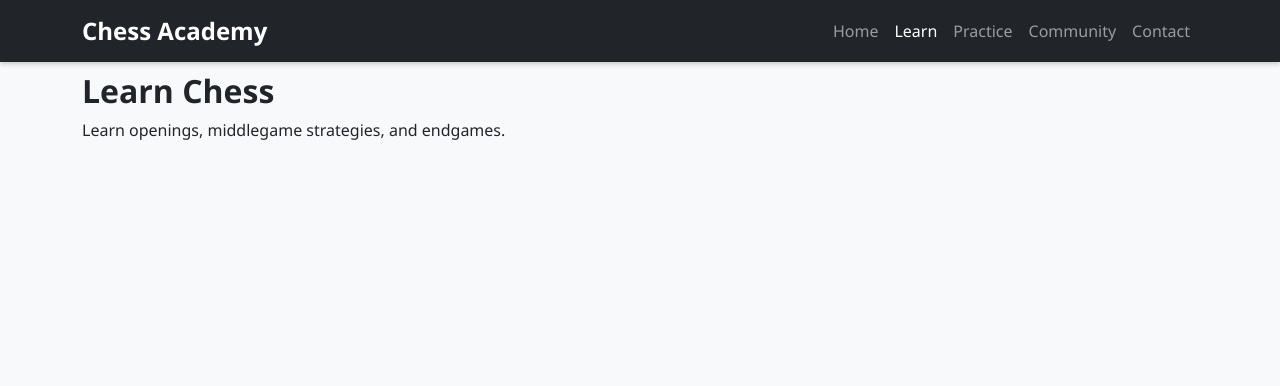
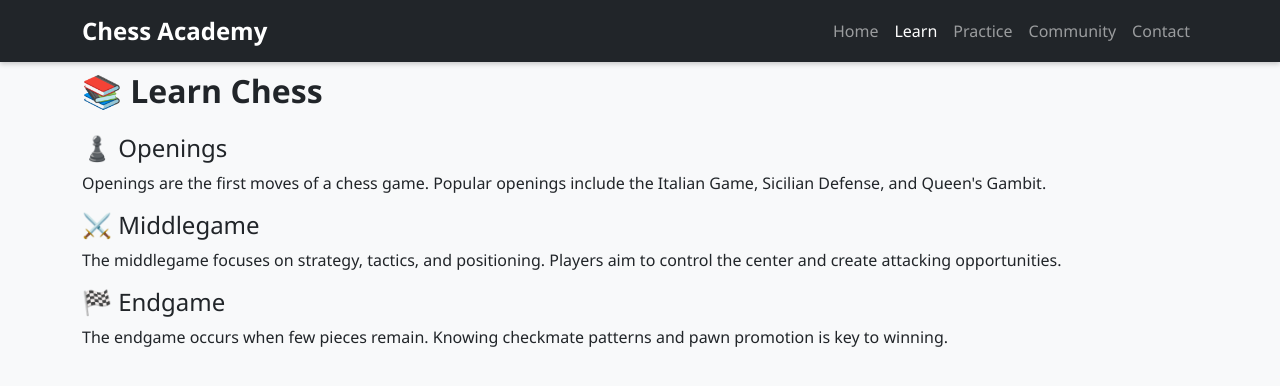
Before and after one commit to cse25-425/WMD-Assignment, a plain HTML site: page learn.html in a window 1280 px wide. Drawn offline with nearby package versions, Linux system fonts and the light colour scheme.

Commit message:
Updated Website version

```diff
--- a/learn.html
+++ b/learn.html
@@ -25,9 +25,27 @@
 </nav>
 
 <section class="container my-5">
-<h2>Learn Chess</h2>
-<p>Learn openings, middlegame strategies, and endgames.</p>
+    <h2 class="mb-4">📚 Learn Chess</h2>
+
+    <h4>♟️ Openings</h4>
+    <p>
+        Openings are the first moves of a chess game. Popular openings include
+        the Italian Game, Sicilian Defense, and Queen's Gambit.
+    </p>
+
+    <h4>⚔️ Middlegame</h4>
+    <p>
+        The middlegame focuses on strategy, tactics, and positioning. Players
+        aim to control the center and create attacking opportunities.
+    </p>
+
+    <h4>🏁 Endgame</h4>
+    <p>
+        The endgame occurs when few pieces remain. Knowing checkmate patterns
+        and pawn promotion is key to winning.
+    </p>
 </section>
+
 
 </body>
 </html>
```
Also changed, not shown: contact.html (+9 -1 lines), js/script.js (+7 -6 lines), practice.html (+15 -7 lines).
